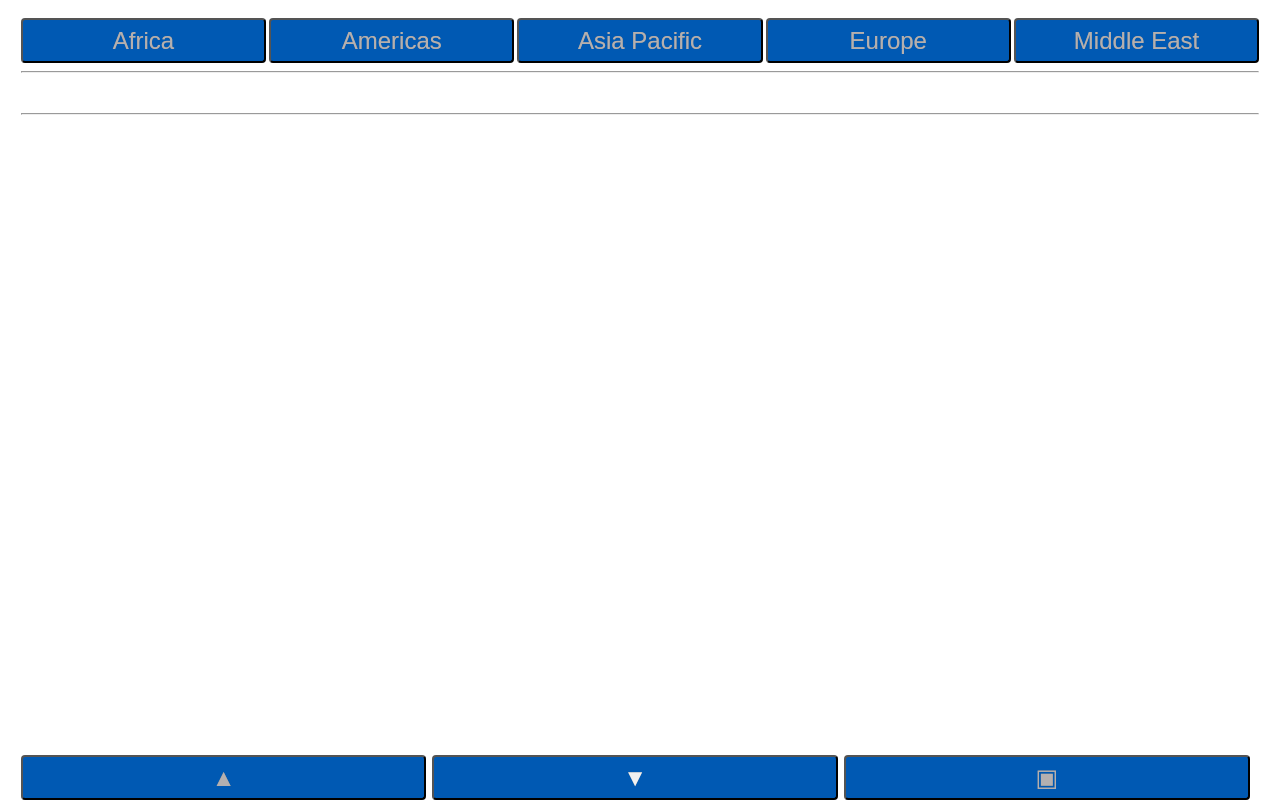
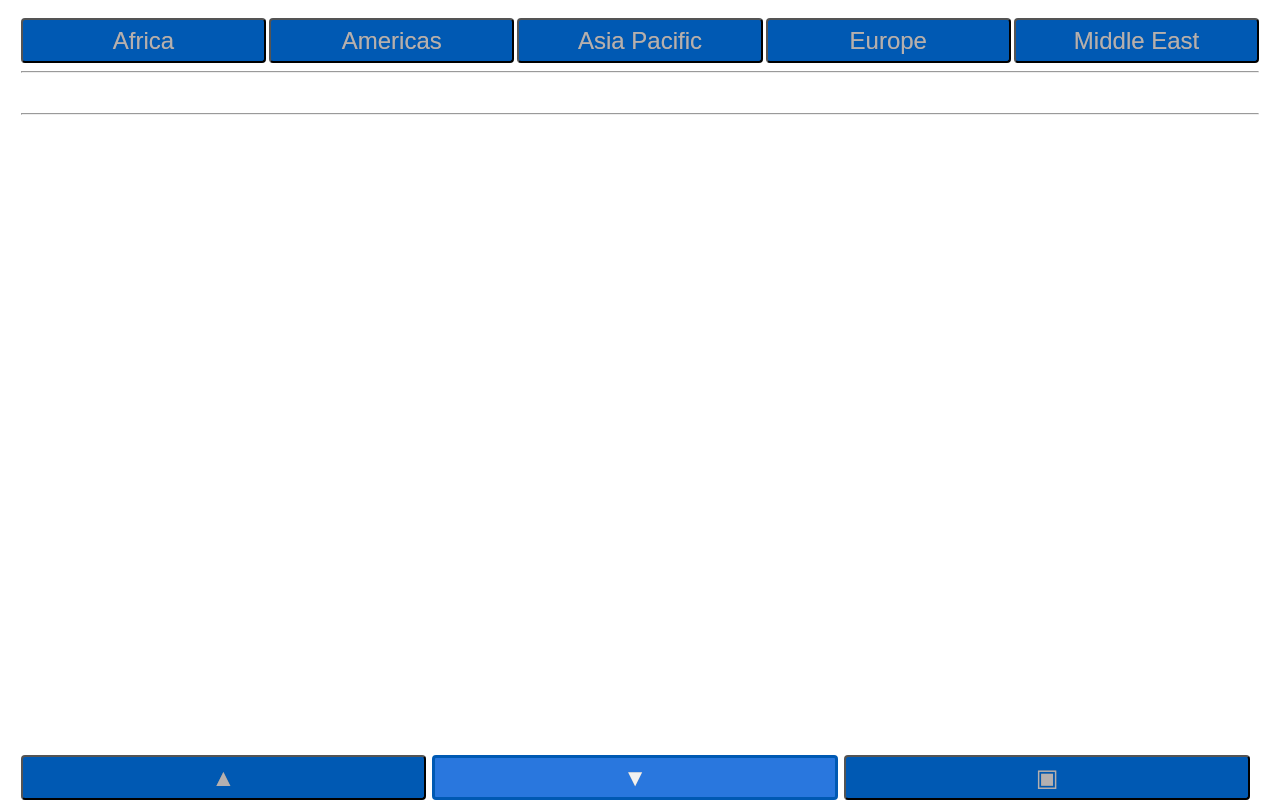
Before and after one commit to bowmans-dev/1, a plain HTML site: page index.html in a window 1280 px wide. Both pictures are taken after a click on the button "Continue Scrolling". Drawn offline with Linux system fonts and the light colour scheme.

Commit message:
adjust focus

```diff
--- a/style.css
+++ b/style.css
@@ -1,7 +1,7 @@
 :root {
 	--background-color: rgba(255, 255, 255, 0.887); /* Default Color for the Page Background */
 	--content-text-color: #b39166; /* Default Color for the Main Paragraph Text in Each Article */
-  /* --main-ui-btn-color: #b39166; (Buttons & Headlines) Main Background Color for the Buttons & Headlines */
+  --main-ui-btn-color: #b39166;  /*(Buttons & Headlines) Main Background Color for the Buttons & Headlines */
   --ui-text-color: #fff; /* (Buttons & Headlines) Text Color for the Buttons & Headline Sections */
   --hover-color: #0059b3; /* Hover Color for the Buttons */
   --disabled-color: #ccc; /* Disabled Color for if Any of the Buttons Are Set to Disabled State */
@@ -15,17 +15,6 @@
   color-scheme: dark light;
 }
 
-@media (prefers-color-scheme: light) {
-  :root {
-		--content-text-color: #000000;
-		--hover-color: #0059b3;
-		--main-ui-btn-color: #186ddcec;
-  }
-	button {
-		background-color: var(--hover-color);
-	}
-}
-
 @media (prefers-color-scheme: dark) {
 	:root {
 		--main-ui-btn-color: #1c1c1c;
@@ -34,7 +23,6 @@
 	button {
 		background-color: var(--content-text-color);
 	}
-
 	button:focus {
 		background-color: var(--content-text-color);
 		color: var(--background-color);
@@ -44,7 +32,6 @@
 		color: white;
 		height: fit-content;
 	}
-
 	@media screen and (max-width: 800px) {
 
 		button:hover {
@@ -53,7 +40,6 @@
 			cursor: pointer;
 		}
 	}
-
 }
 
 html {
@@ -84,6 +70,7 @@ output h1 {
 	line-height: 1.3;
 	padding: 3%;
 }
+
 .date {
 	text-align: left;
 	color: green;
@@ -149,6 +136,7 @@ p {
 }
 
 button {
+	background-color: black;
 	font-size: 2.5rem;
 	color: #b4b0b0;
 	text-shadow: grey 0px 0px 0px;
@@ -170,13 +158,13 @@ button:hover {
 	background-color: var(--main-ui-btn-color);
 	color: var(--background-color);
 	cursor: pointer;
+	border: solid #b39166 3px;
 }
 
-
-
 button:focus {
-	background-color: var(--hover-color);
+	background-color: var(--main-ui-btn-color);
 	color: var(--background-color);
+	border: solid #0059b3 3px;
 }
 
 button:disabled {
@@ -201,8 +189,6 @@ button:disabled {
 		font-size: 1.5rem;
 	}
 }
-
-
 
 @media screen and (max-width: 800px) {
 
@@ -258,3 +244,14 @@ output {
 hr {
 	margin-bottom: 40px;
 }
+
+@media (prefers-color-scheme: light) {
+  :root {
+		--content-text-color: #000000;
+		--hover-color: #0059b3;
+		--main-ui-btn-color: #186ddcec;
+  }
+	button {
+		background-color: var(--hover-color);
+	}
+}
```
